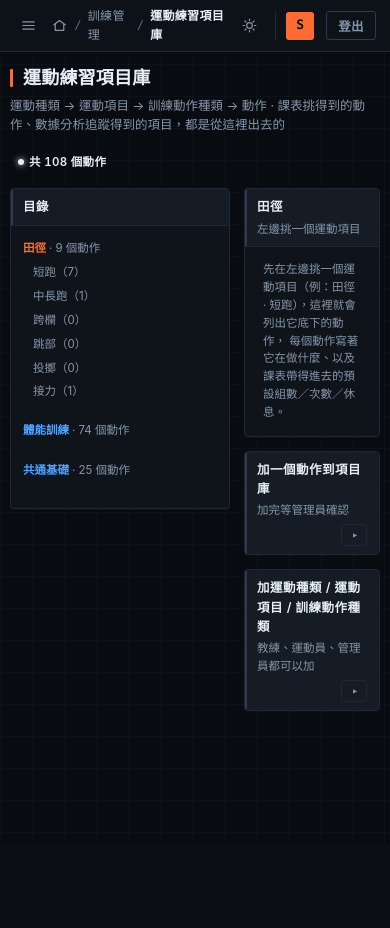
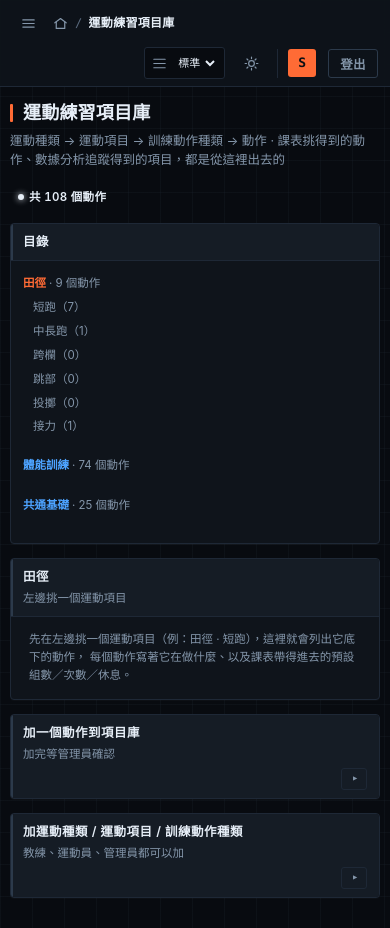
Before and after one commit to laichunho25/Athletics-Training-System, a Django app: page /library/ in a window 390 px wide. Before the commit the page ends 711 px from the top, so only its background shows below. Run offline with Django 5.2, Linux system fonts and the light colour scheme; the visitor is signed in with stand-in values (Sample User, id 1); data comes from the database, SQL or seed files in the repository; data that the repository does not hold is empty; parts of the project's set-up code (start-up, migrations or seed data) failed here and were passed over; some libraries are stand-ins or nearby versions.

Commit message:
手機頂欄與各頁走位修好：麵包屑會截字、表格自己橫捲
頂欄是固定 52px 的一行，麵包屑沒設 nowrap，一縮到手機就換行把整條
撐爆，右邊的切換器／外觀／帳號壓上來。麵包屑改成放不下就用「…」收尾，
960 以下只留頁名，620 以下頂欄乾脆排兩行，切換器吃滿第二行。

順手修其他一樣會走位的：格線的 minmax 最小值夾 100%（卡片裡再套一層
時原本會硬撐成 340px 捅穿版面）、沒包捲動層的表格讓卡片自己橫捲、
按鈕排可換行、項目庫兩欄在窄螢幕變一欄、存檔提示不超出螢幕。

Co-Authored-By: Claude Opus 5 <noreply@anthropic.com>

```diff
--- a/static/css/atm.css
+++ b/static/css/atm.css
@@ -110,6 +110,8 @@ body {
   line-height: 1.55;
   -webkit-font-smoothing: antialiased;
 }
+
+img, canvas, svg { max-width: 100%; }
 
 a { color: var(--blue); text-decoration: none; }
 a:hover { text-decoration: underline; }
@@ -226,11 +228,18 @@ a:hover { text-decoration: underline; }
   display: flex; align-items: center; gap: 6px;
   font-size: 12px; color: var(--text-dim);
   font-family: var(--mono); letter-spacing: .3px;
+  /* 頂欄是固定高度：麵包屑一換行就把整條頂欄撐爆、右邊那排會壓上來。
+     這裡一律不換行，寬度不夠就自己縮、末段用「…」收尾。 */
+  min-width: 0; flex: 0 1 auto; white-space: nowrap; overflow: hidden;
 }
+.crumb > * { flex: none; }
 .crumb a { color: var(--text-dim); display: flex; }
 .crumb a:hover { color: var(--accent); text-decoration: none; }
 .crumb i { color: var(--text-faint); font-style: normal; }
-.crumb b { color: var(--text); font-weight: 600; }
+.crumb b, .crumb .crumb-who {
+  color: var(--text); font-weight: 600;
+  min-width: 0; flex: 0 1 auto; overflow: hidden; text-overflow: ellipsis;
+}
 
 .topsearch {
   flex: 1; max-width: 320px; margin-left: auto; margin-right: 4px;
@@ -247,7 +256,7 @@ a:hover { text-decoration: underline; }
 .topsearch input:hover { border: 0; }
 .topsearch input:focus { outline: none; border: 0; box-shadow: none; }
 
-.topacts { display: flex; align-items: center; gap: 10px; margin-left: auto; }
+.topacts { display: flex; align-items: center; gap: 10px; margin-left: auto; flex: none; }
 .iconbtn {
   display: inline-flex; align-items: center; justify-content: center;
   width: 32px; height: 32px; border-radius: var(--radius-sm);
@@ -272,7 +281,7 @@ a:hover { text-decoration: underline; }
 }
 .syslive .clock { color: var(--text); font-variant-numeric: tabular-nums; }
 @keyframes syspulse { 0%, 100% { opacity: 1; } 50% { opacity: .35; } }
-@media (max-width: 900px) { .syslive { display: none; } }
+@media (max-width: 900px) { .syslive, .densitypick { display: none; } }
 
 .densitypick {
   display: flex; align-items: center; gap: 4px; margin: 0;
@@ -303,10 +312,10 @@ a:hover { text-decoration: underline; }
 .athletepick select:hover { border: 0; }
 .athletepick select:focus { outline: none; box-shadow: none; }
 .athletepick.solo { color: var(--text); gap: 7px; padding-right: 10px; }
-@media (max-width: 620px) { .athletepick { max-width: 150px; } .athletepick select { max-width: 110px; } }
 
 /* 麵包屑最後一段：這一頁看的是誰 */
-.crumb .crumb-who { color: var(--accent); font-weight: 600; }
+/* display:block（不是上面 .crumb a 的 flex），名字太長才截得成「…」 */
+.crumb .crumb-who { color: var(--accent); font-weight: 600; display: block; }
 
 /* 同一位運動員的跨頁快捷（頁面抬頭右邊那一排） */
 .athletejump { display: flex; align-items: center; gap: 6px; flex-wrap: wrap; }
@@ -368,9 +377,11 @@ h3 {
 
 /* ---------------------------------------------------------------- 面板 */
 .grid { display: grid; gap: 12px; }
-.grid-2 { grid-template-columns: repeat(auto-fit, minmax(340px, 1fr)); }
-.grid-3 { grid-template-columns: repeat(auto-fit, minmax(240px, 1fr)); }
-.grid-4 { grid-template-columns: repeat(auto-fit, minmax(186px, 1fr)); }
+/* minmax 的最小值要夾 100%：容器比它窄時（例如卡片裡再放一層格線），
+   欄寬會硬撐成 340px 直接捅穿版面，手機上就是整頁可以左右拉。 */
+.grid-2 { grid-template-columns: repeat(auto-fit, minmax(min(340px, 100%), 1fr)); }
+.grid-3 { grid-template-columns: repeat(auto-fit, minmax(min(240px, 100%), 1fr)); }
+.grid-4 { grid-template-columns: repeat(auto-fit, minmax(min(186px, 100%), 1fr)); }
 
 .card {
   position: relative;
@@ -511,7 +522,7 @@ input:focus, select:focus, textarea:focus {
   box-shadow: 0 0 0 2px color-mix(in srgb, var(--accent) 25%, transparent);
 }
 .field { margin-bottom: 14px; }
-.row { display: grid; grid-template-columns: repeat(auto-fit, minmax(150px, 1fr)); gap: 14px; }
+.row { display: grid; grid-template-columns: repeat(auto-fit, minmax(min(150px, 100%), 1fr)); gap: 14px; }
 
 .btn {
   background: var(--accent); color: var(--accent-ink); border: 1px solid var(--accent);
@@ -725,7 +736,7 @@ details > summary::-webkit-details-marker { display: none; }
   min-width: 90px;
 }
 
-.metagrid { display: grid; grid-template-columns: repeat(auto-fit, minmax(160px, 1fr)); gap: 8px 22px; }
+.metagrid { display: grid; grid-template-columns: repeat(auto-fit, minmax(min(160px, 100%), 1fr)); gap: 8px 22px; }
 .meta { display: flex; align-items: baseline; gap: 6px; flex-wrap: wrap; }
 .meta .lbl {
   color: var(--text-dim); font-size: 11.5px; min-width: 58px;
@@ -787,7 +798,8 @@ details > summary::-webkit-details-marker { display: none; }
   position: fixed; right: 20px; bottom: 20px; z-index: 200;
   background: var(--surface); border: 1px solid var(--border-strong);
   border-left: 3px solid var(--green); color: var(--text);
-  border-radius: var(--radius); padding: 9px 13px; font-size: 12.5px; max-width: 380px;
+  border-radius: var(--radius); padding: 9px 13px; font-size: 12.5px;
+  max-width: min(380px, calc(100vw - 40px));
   box-shadow: var(--shadow-2);
   opacity: 0; transform: translateY(8px); pointer-events: none;
   transition: opacity .18s, transform .18s;
@@ -883,12 +895,12 @@ tr.failedrow > td:first-child { box-shadow: inset 2px 0 0 var(--red); }
 @media (max-width: 1180px) {
   .topsearch { display: none; }
 }
-@media (max-width: 620px) {
-  .densitypick { display: none; }
-  .userbox .uinfo b { max-width: 90px; overflow: hidden; text-overflow: ellipsis; white-space: nowrap; }
-}
 @media (max-width: 960px) {
   .only-mobile { display: inline-flex; }
+  /* 麵包屑的模組名（例：數據與健康）在窄螢幕沒有位置，只留目前頁名 */
+  .crumb span, .crumb span + i { display: none; }
+  .athletepick { max-width: 190px; }
+  .athletepick select { max-width: 140px; }
   .sidebar {
     position: fixed; left: 0; top: 0; height: 100vh;
     width: var(--sb-w); transform: translateX(-100%); transition: transform .18s ease;
@@ -911,9 +923,24 @@ tr.failedrow > td:first-child { box-shadow: inset 2px 0 0 var(--red); }
   .between { flex-wrap: wrap; }
 }
 
+@media (max-width: 620px) {
+  .userbox .uinfo b { max-width: 90px; overflow: hidden; text-overflow: ellipsis; white-space: nowrap; }
+
+  /* 手機頂欄：選單＋麵包屑一行，切換器／外觀／帳號另起一行。
+     全部塞在同一行時，52px 的固定高度裝不下，元件會互相壓上去。 */
+  .topbar {
+    height: auto; min-height: var(--top-h);
+    flex-wrap: wrap; align-items: center;
+    padding: 7px 12px; gap: 8px 10px;
+  }
+  .topacts { flex-basis: 100%; margin-left: 0; justify-content: flex-end; }
+  .athletepick { flex: 1 1 auto; max-width: none; min-width: 0; }
+  .athletepick select { max-width: none; width: 100%; }
+}
+
 /* ------------------------------------------------ 體組成：數值方格 */
 .bodygrid {
-  display: grid; grid-template-columns: repeat(auto-fit, minmax(140px, 1fr)); gap: 1px;
+  display: grid; grid-template-columns: repeat(auto-fit, minmax(min(140px, 100%), 1fr)); gap: 1px;
   background: var(--border); border: 1px solid var(--border); border-radius: var(--radius-sm);
   overflow: hidden;
 }
@@ -1032,6 +1059,10 @@ h2:has(.foldbtn) { display: flex; align-items: center; }
 /* 「全部收起／全部展開」：一鍵把整頁摺起來，只看標題找位置 */
 .foldbar { display: flex; align-items: center; gap: 8px; flex-wrap: wrap; margin-bottom: 12px; }
 
+/* ============================================== 運動練習項目庫：目錄 ＋ 動作 */
+.libgrid { grid-template-columns: minmax(220px, 1fr) 2.4fr; align-items: start; }
+@media (max-width: 900px) { .libgrid { grid-template-columns: 1fr; } }
+
 /* ============================================ 數據分析：左清單 ＋ 右分析
    桌面兩欄（左邊清單固定窄、右邊分析吃剩下的寬），窄螢幕自動變一欄，
    清單在上、分析在下。 */
@@ -1091,6 +1122,11 @@ h2:has(.foldbtn) { display: flex; align-items: center; }
     -webkit-overflow-scrolling: touch;
   }
 
+  /* 表頭一律不換行，六七欄的表在 375px 一定超寬。沒有另外包捲動層的表
+     （總覽、傷患、營養、名單…）就讓卡片自己橫向捲，不要整頁跟著左右晃。 */
+  .card { overflow-x: auto; -webkit-overflow-scrolling: touch; }
+  .card.pad0 { overflow: hidden; overflow-x: auto; }
+
   /* 手機打字時 iOS 會自動放大：表單輸入框給足 16px 就不會跳 */
   .field input, .field select, .field textarea,
   .row input, .row select { font-size: 16px; }
@@ -1101,6 +1137,7 @@ h2:has(.foldbtn) { display: flex; align-items: center; }
   .alert { font-size: 12px; padding: 8px 11px; }
   .tabs { gap: 14px; }
   .tabs a { font-size: 12.5px; }
+  .flex, .sessionnav { flex-wrap: wrap; }
 }
 
 @media (max-width: 520px) {
--- a/templates/web/library.html
+++ b/templates/web/library.html
@@ -38,7 +38,7 @@
 </div>
 {% endif %}
 
-<div class="grid" style="grid-template-columns:minmax(220px,1fr) 2.4fr;align-items:start;gap:14px">
+<div class="grid libgrid" style="gap:14px">
 
   <!-- ------------------------------------------------- 左：運動種類與項目 -->
   <div class="card pad0">
```
